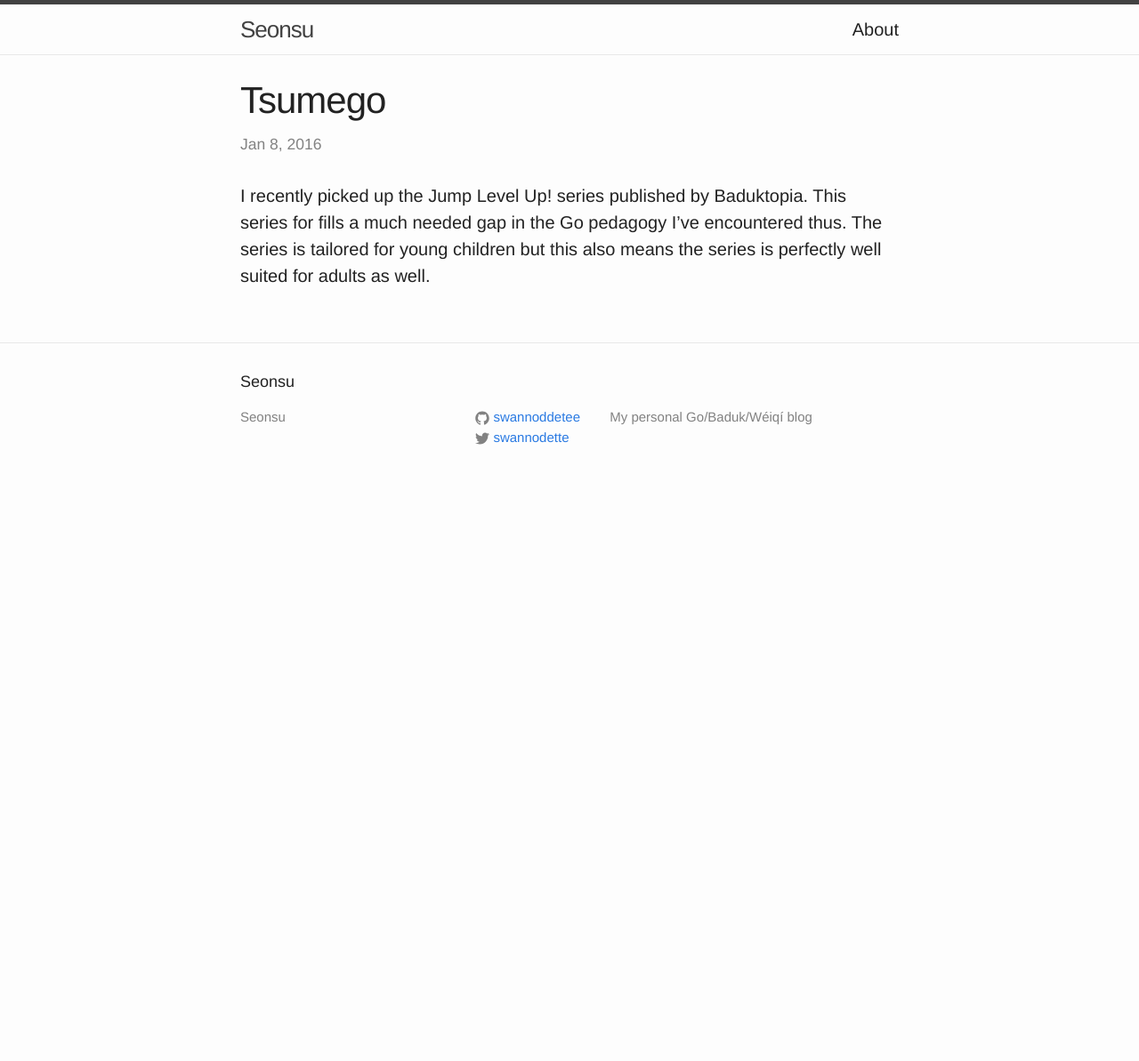
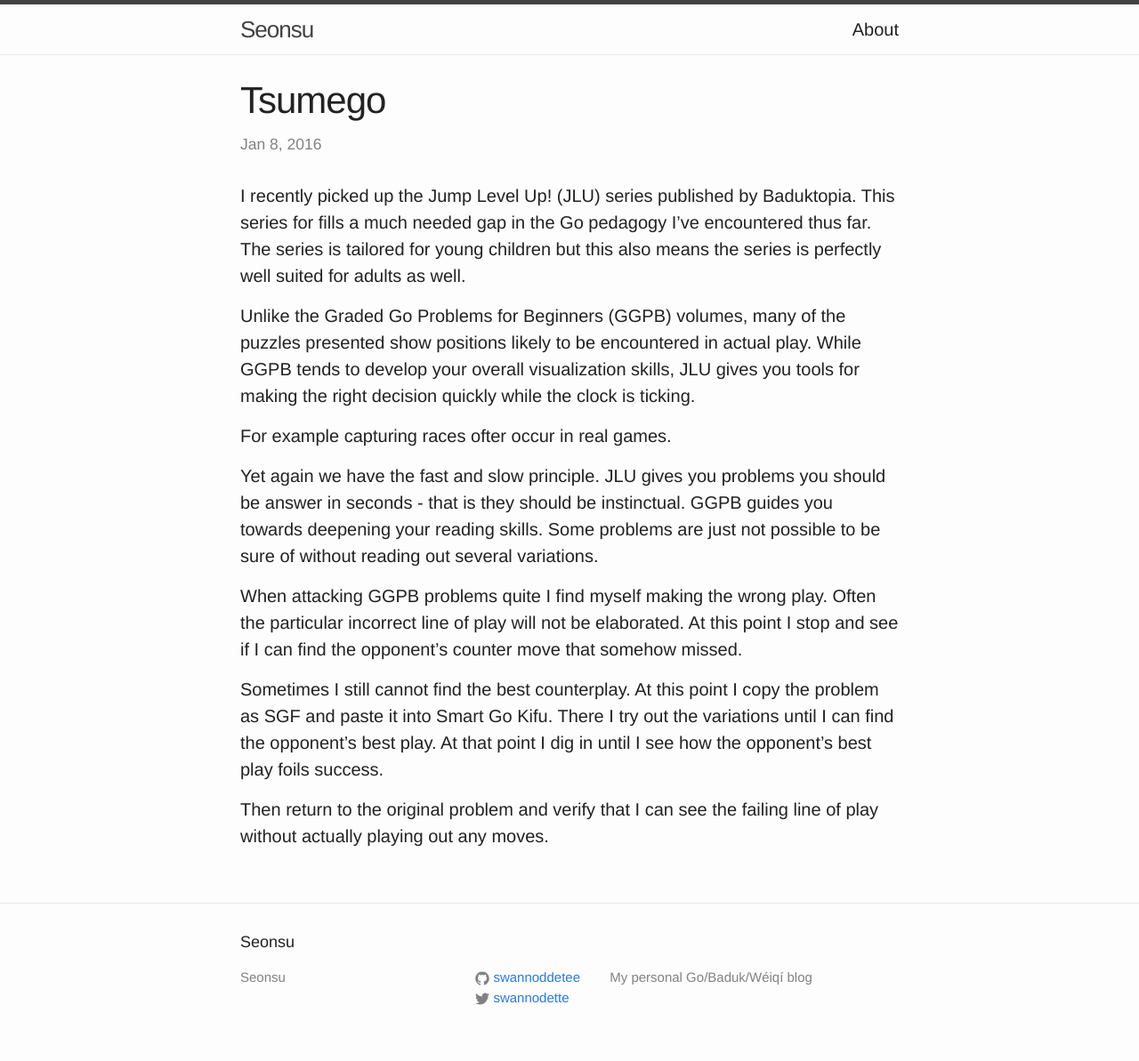
Before and after one commit to rwandezx9/baduk, a Jekyll site: the page built from _posts/2016-01-18-tsumego.markdown, in a window 1280 px wide. Shown: the whole page at 89% size. Built offline with Jekyll 4.4.1, drawn with Linux system fonts in a browser that asks for light colours; some web fonts are replaced; before the commit the page ends 900 px from its top, so only the background shows below that.

Commit message:
sketching out new post

```diff
--- a/_posts/2016-01-18-tsumego.markdown
+++ b/_posts/2016-01-18-tsumego.markdown
@@ -5,8 +5,35 @@ date:   2016-01-08 09:22:48 -0500
 categories: baduk
 ---
 
-I recently picked up the Jump Level Up! series published by
+I recently picked up the Jump Level Up! (JLU) series published by
 Baduktopia. This series for fills a much needed gap in the Go pedagogy
-I've encountered thus. The series is tailored for young children but
+I've encountered thus far. The series is tailored for young children but
 this also means the series is perfectly well suited for adults as
 well.
+
+Unlike the Graded Go Problems for Beginners (GGPB) volumes, many of
+the puzzles presented show positions likely to be encountered in
+actual play. While GGPB tends to develop your overall visualization
+skills, JLU gives you tools for making the right decision quickly
+while the clock is ticking.
+
+For example capturing races ofter occur in real games.
+
+Yet again we have the fast and slow principle. JLU gives you problems
+you should be answer in seconds - that is they should be
+instinctual. GGPB guides you towards deepening your reading
+skills. Some problems are just not possible to be sure of without
+reading out several variations.
+
+When attacking GGPB problems quite I find myself making the wrong
+play. Often the particular incorrect line of play will not be
+elaborated. At this point I stop and see if I can find the opponent's
+counter move that somehow missed.
+
+Sometimes I still cannot find the best counterplay. At this point I
+copy the problem as SGF and paste it into Smart Go Kifu. There I try
+out the variations until I can find the opponent's best play. At that
+point I dig in until I see how the opponent's best play foils success.
+
+Then return to the original problem and verify that I can see the
+failing line of play without actually playing out any moves.
```
